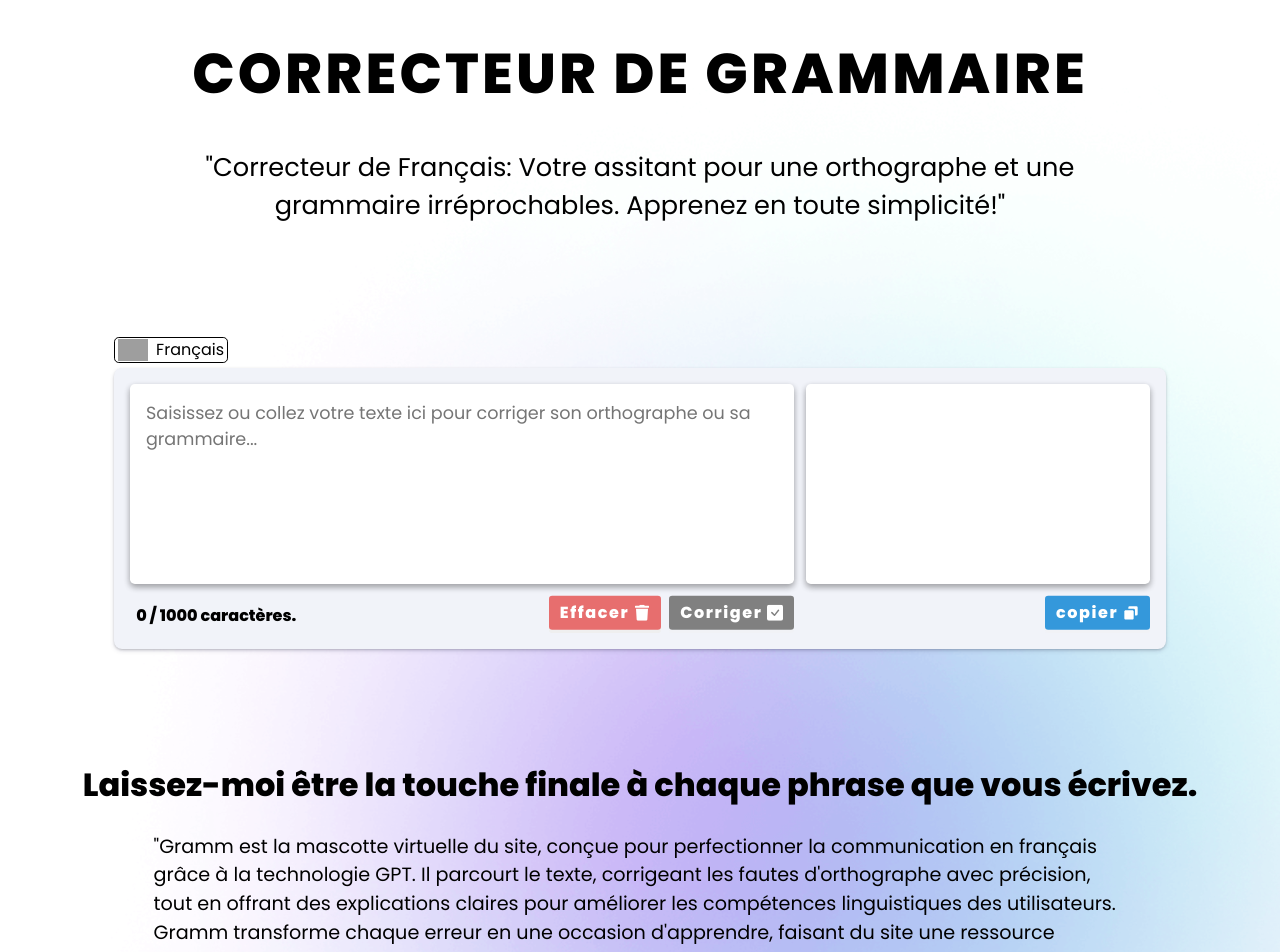
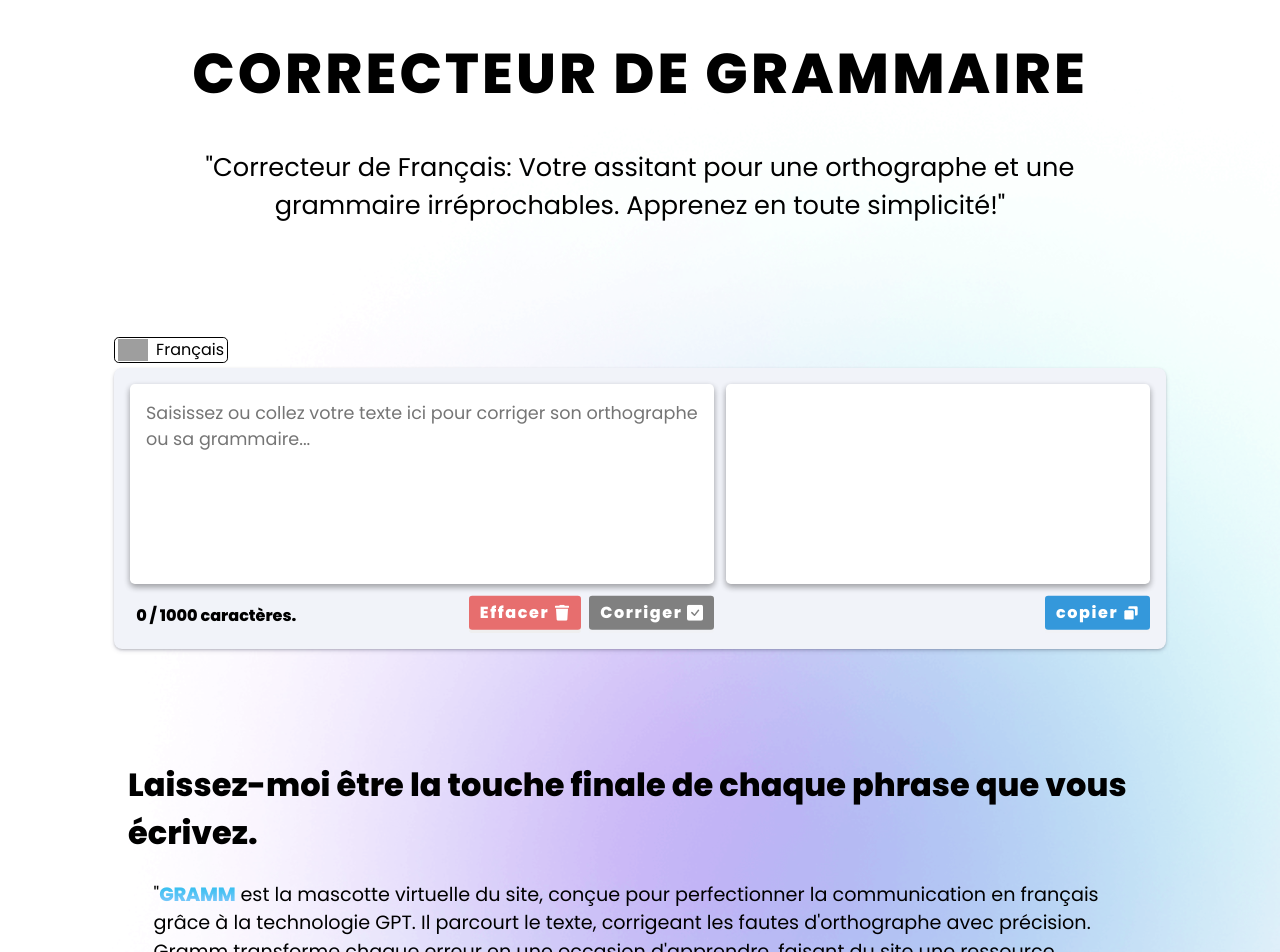
Before and after one commit to Rosember10/corrector-fr, a React (Vite) app in the folder corrector-front-end/: page / in a window 1280 px wide. Shown: the top 952 px of the page. Built offline with nearby package versions, Linux system fonts and the light colour scheme; grey boxes are pictures that could not be loaded.

Commit message:
ajout du readme pour le projet

```diff
--- a/corrector-front-end/src/components/About/About.css
+++ b/corrector-front-end/src/components/About/About.css
@@ -12,6 +12,7 @@
 .about h2 {
     font-size: 2rem;
     font-weight: bold;
+    padding: 0 10%;
 
 }
 
@@ -48,9 +49,20 @@
 
 }
 
+.gramm {
+    text-transform: uppercase;
+    color: transparent;
+    font-weight: bold;
+    letter-spacing: -0.015em;
+    background-image: linear-gradient(360deg, #93cbff, #1cbbeb);
+    background-clip: text;
+    -webkit-background-clip: text;
+
+}
+
 .about_text > p  {
     width: 25ch;
-    padding: 0rem 1rem;
+    padding: 0rem 2%;
     font-size: 2.5rem;
     font-weight: bold;
 
@@ -65,8 +77,23 @@
 background-image: -webkit-linear-gradient(0deg, #673ab7 22%, #43a6e8 67%);
     background-clip: text;
     -webkit-background-clip: text;
+    -webkit-text-fill-color: transparent;
+}
 
-    -webkit-text-fill-color: transparent;
+/******************
+* Responsive design
+*******************/
+
+@media(max-width:920px){
+
+    .about_text {
+        margin-top: 2rem;
+        display: flex;
+        flex-direction: column;
+        justify-content: center;
+        align-items: center;
+        gap: 2rem;
 
 
+    }
 }
--- a/corrector-front-end/src/components/About/About.tsx
+++ b/corrector-front-end/src/components/About/About.tsx
@@ -7,15 +7,13 @@ export default function About() {
 
     return (
         <section className='about'>
-            <h2>Laissez-moi être la touche finale à chaque phrase que vous écrivez.</h2>
+            <h2>Laissez-moi être la touche finale de chaque phrase que vous écrivez.</h2>
             <p>
-                "Gramm est la mascotte virtuelle du site, conçue pour perfectionner la communication en français grâce à la technologie GPT. Il parcourt le texte, corrigeant les fautes d'orthographe avec précision, tout en offrant des explications claires pour améliorer les compétences linguistiques des utilisateurs. Gramm transforme chaque erreur en une occasion d'apprendre, faisant du site une ressource précieuse pour maîtriser le français."
+                "<span className='gramm'>Gramm</span>  est la mascotte virtuelle du site, conçue pour perfectionner la communication en français grâce à la technologie GPT. Il parcourt le texte, corrigeant les fautes d'orthographe avec précision. Gramm transforme chaque erreur en une occasion d'apprendre, faisant du site une ressource précieuse pour maîtriser le français."
             </p>
             <div className="about_text">
-
                 <p>
-                    <Typed text="Salut, Je suis ici pour t'aider " delay={150} infinite />
-
+                    <Typed text="Salut, Je suis ici pour t'aider " delay={150} infinite /> |
                 </p>
                 <img src={gramm} alt="" />
             </div>
--- a/corrector-front-end/src/components/Corrector/Corrector.css
+++ b/corrector-front-end/src/components/Corrector/Corrector.css
@@ -31,7 +31,7 @@ article {
     box-shadow: rgba(50, 50, 93, 0.25) 0px 2px 5px -1px, rgba(0, 0, 0, 0.3) 0px 1px 3px -1px;
 }
 .corrector_input {
-    flex: 1 2 30rem;
+    flex: 1 2 25rem;
 }
 
 .corrector_input textarea,
@@ -148,7 +148,7 @@ button:active .button_copy {
 }
 
 .corrector_output {
-    flex: 1 1 10rem;
+    flex: 1 1 15rem;
 }
 
 .corrector_output-actions {
@@ -166,7 +166,6 @@ button:active .button_copy {
 
     width: 100%;
     height: 200px;
-    aspect-ratio: 1;
     position: relative;
   }
   .loader:before,
--- a/corrector-front-end/src/index.css
+++ b/corrector-front-end/src/index.css
@@ -1,9 +1,6 @@
 :root {
   font-weight: 400;
   color-scheme: light dark;
-  margin: 0;
-  padding: 0;
-
   font-synthesis: none;
   text-rendering: optimizeLegibility;
   -webkit-font-smoothing: antialiased;
@@ -31,3 +28,13 @@ html
 
 
 }
+
+/******************
+* Responsive design
+*******************/
+
+@media(max-width:920px){
+  html{
+   font-size: 95%;
+  }
+}
```
Also changed, not shown: 2 other files (tests, documents, lock files or other folders).
